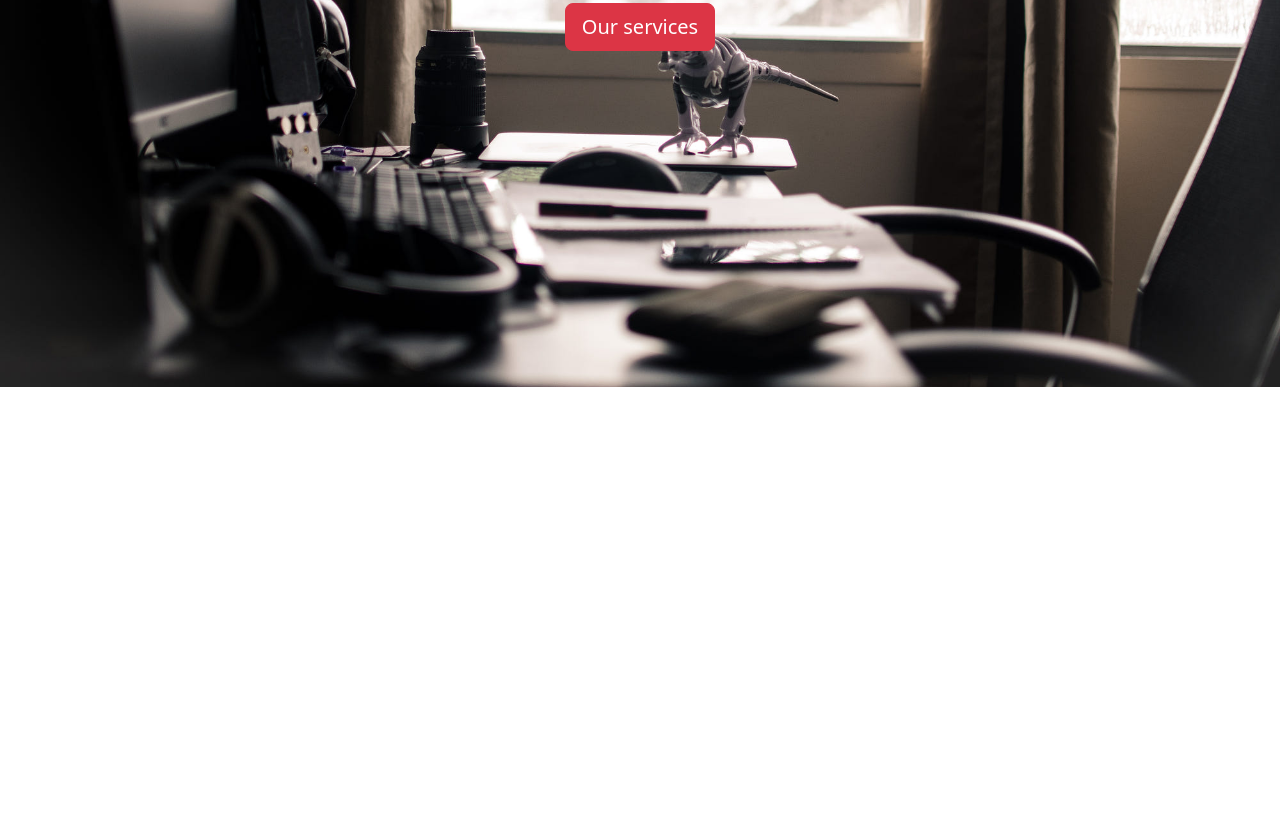
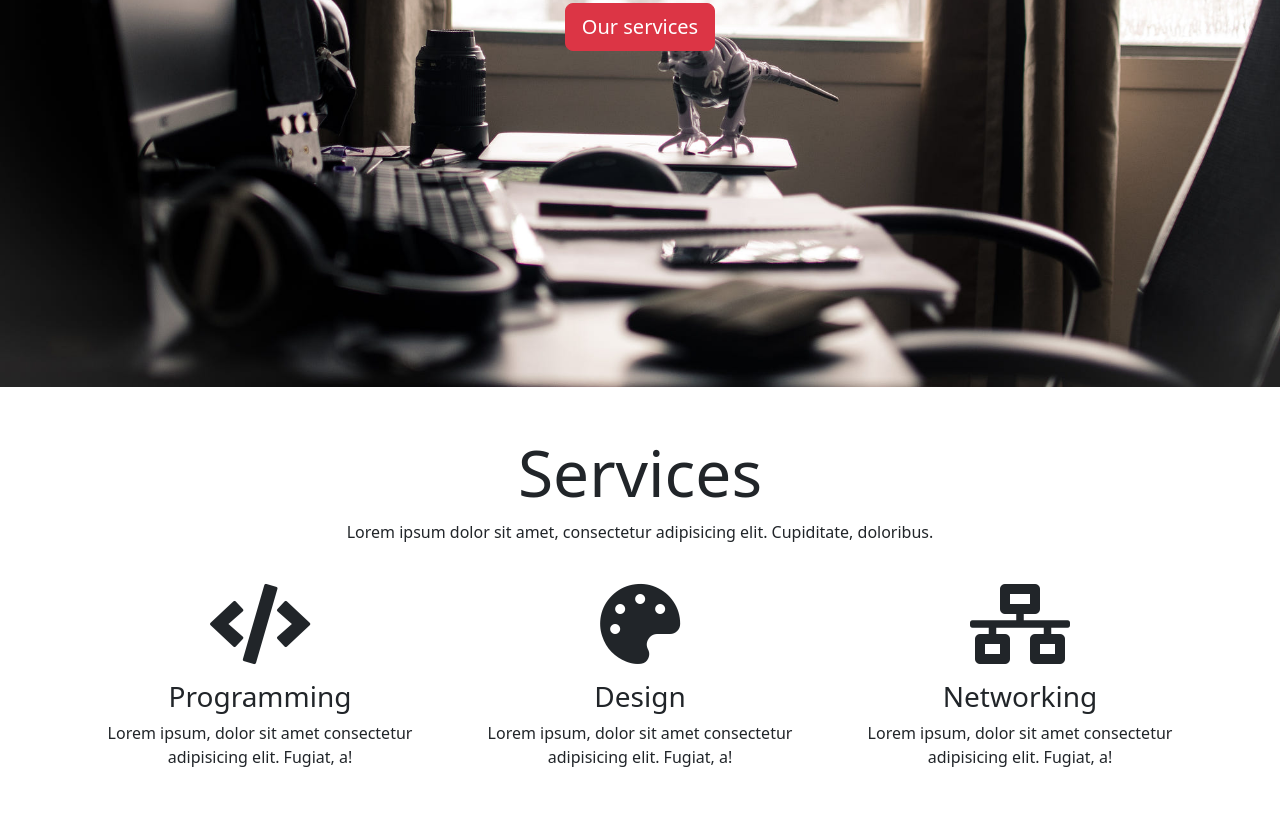
Before and after one commit to muharremgem/BOOTSTRAP_WebPage, a plain HTML site: page index.html in a window 1280 px wide. Shown: the part 413-1246 px from the top of the page. Before the commit the page ends 800 px from the top, so only its background shows below. Drawn offline with nearby package versions, Linux system fonts and the light colour scheme.

Commit message:
services

```diff
--- a/index.html
+++ b/index.html
@@ -60,6 +60,46 @@
 
       <!---  Services ----->
 
+      <div class="container-fluid services pt-5 pb-5">
+        <div class="container text-center">
+          <h2 class="display-3" id="services">Services</h2>
+          <p>
+            Lorem ipsum dolor sit amet, consectetur adipisicing elit. Cupiditate,
+            doloribus.
+          </p>
+          <div class="row pt-4">
+            <div class="col-md-4">
+              <span class="circle"><i class="fas fa-code fa-5x"></i></span>
+              <h3 class="mt-3">Programming</h3>
+              <p>
+                Lorem ipsum, dolor sit amet consectetur adipisicing elit. Fugiat,
+                a!
+              </p>
+            </div>
+
+            <div class="col-md-4">
+              <span class="circle"><i class="fas fa-palette fa-5x"></i></span>
+              <h3 class="mt-3">Design</h3>
+              <p>
+                Lorem ipsum, dolor sit amet consectetur adipisicing elit. Fugiat,
+                a!
+              </p>
+            </div>
+
+            <div class="col-md-4">
+              <span class="circle"
+                ><i class="fas fa-network-wired fa-5x"></i
+              ></span>
+              <h3 class="mt-3">Networking</h3>
+              <p>
+                Lorem ipsum, dolor sit amet consectetur adipisicing elit. Fugiat,
+                a!
+              </p>
+            </div>
+          </div>
+        </div>
+      </div>
+
 
 
 
```
